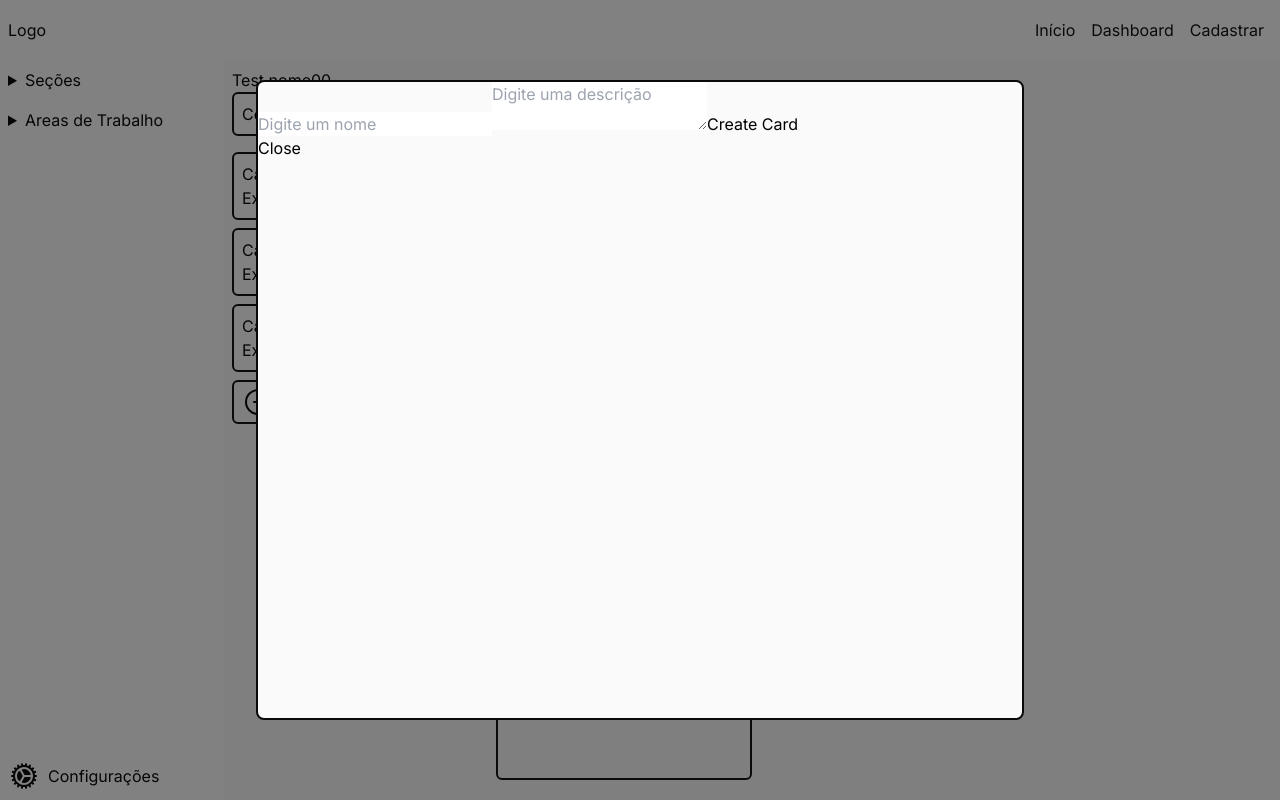
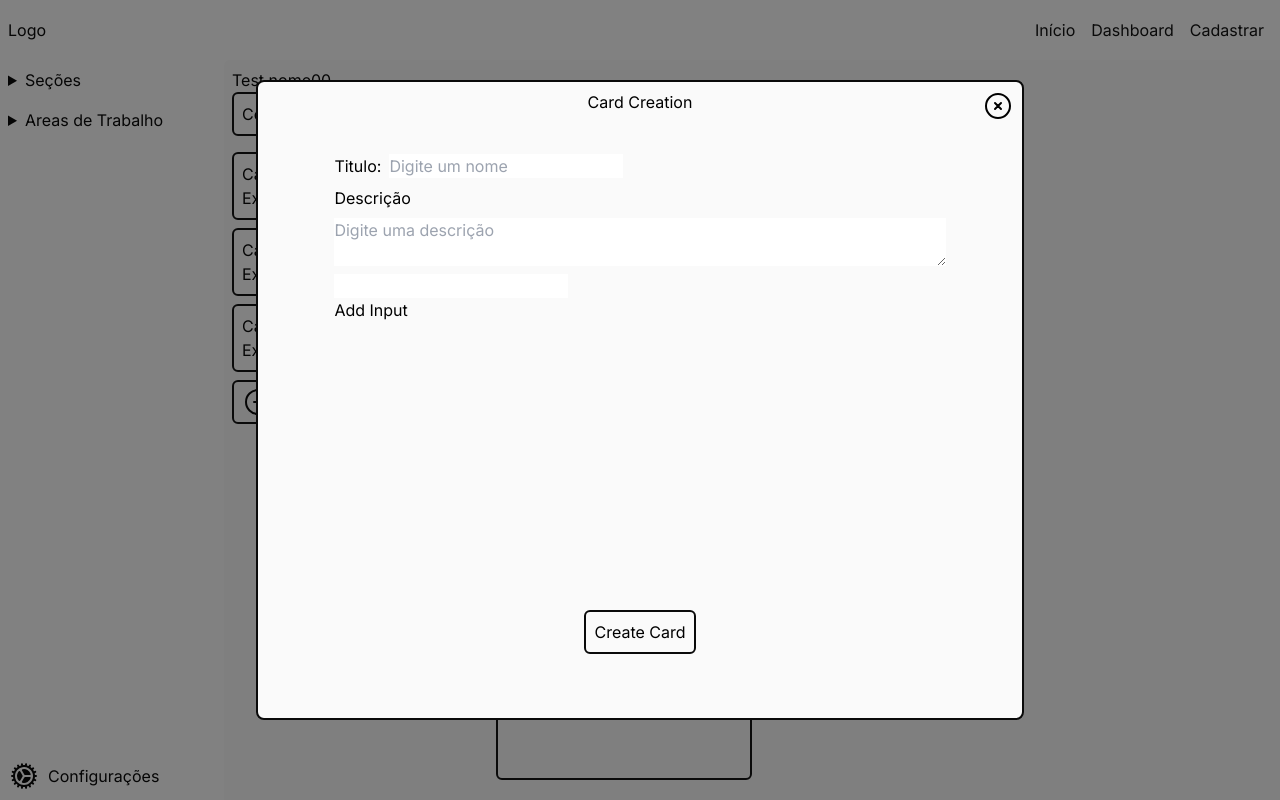
Before and after one commit to PragmaDevelopers/SistemasRC, a Next.js app in the folder SistemaBase/front-end/: page /dashboard/board/nome00 in a window 1280 px wide. Both pictures are taken after a click on the button "Add Card". Built offline with nearby package versions, Linux system fonts and the light colour scheme.

Commit message:
made some changes

```diff
--- a/SistemaBase/front-end/src/app/dashboard/board/[id]/page.tsx
+++ b/SistemaBase/front-end/src/app/dashboard/board/[id]/page.tsx
@@ -280,6 +280,7 @@ export default function Page({ params }: { params: { id: string } }) {
     const columnsId = useMemo(() => kanbanData.columns.map((col: Column) => col.id), [kanbanData]);
     const [showCreateCardForm, setShowCreateCardForm] = useState<boolean>(false);
     const [tempColumnID, setTempColumnID] = useState<string>("");
+    const [inputs, setInputs] = useState<String[]>(['']);
     const sensors = useSensors(useSensor(PointerSensor, {
         activationConstraint: {
             distance: 2,  // 2px
@@ -571,10 +572,26 @@ export default function Page({ params }: { params: { id: string } }) {
         setShowCreateCardForm(true);
     };
 
+
+
+    const handleAddInput = () => {
+        setInputs([...inputs, '']); // Add a new input field
+    };
+
+    const handleInputChange = (index: number, value: any) => {
+        const newInputs = [...inputs];
+        newInputs[index] = value;
+        setInputs(newInputs);
+    };
+
+
+
     const createCardForm = (event: any) => {
         event.preventDefault();
         const cardTitle: string = event.target.title.value;
         const cardDescription: string = event.target.description.value;
+        const checklistsItems: CheckListItem =
+            console.log(inputs);
 
         // Check if the card title is not empty before creating the card
         if (cardTitle.trim() !== "") {
@@ -639,13 +656,34 @@ export default function Page({ params }: { params: { id: string } }) {
     return (
         <main className="w-full h-full overflow-x-auto overflow-y-hidden shrink-0">
             <div className={(showCreateCardForm ? 'flex ' : 'hidden ') + 'absolute top-0 left-0 w-full h-full z-20 justify-center items-center bg-neutral-950/50'}>
-                <div className='w-[60%] h-[80%] bg-neutral-50 rounded-lg border-neutral-950 border-2'>
-                    <form onSubmit={createCardForm}>
-                        <input type='text' name='title' placeholder='Digite um nome' />
-                        <textarea name='description' placeholder='Digite uma descrição'></textarea>
-                        <button type='submit'>Create Card</button>
+                <div className='relative w-[60%] h-[80%] bg-neutral-50 rounded-lg border-neutral-950 border-2 flex justify-center items-center'>
+                    <h1 className='absolute top-2 w-full text-center'>Card Creation</h1>
+                    <form onSubmit={createCardForm} className='w-[80%] h-[80%] relative'>
+                        <div className='flex my-2'>
+                            <label htmlFor='CardTitle' className='mr-2'>Titulo:</label>
+                            <input id="CardTitle" type='text' name='title' placeholder='Digite um nome' />
+                        </div>
+                        <div className='flex flex-col my-2'>
+                            <label htmlFor='CardDescription' className='mb-2'>Descrição</label>
+                            <textarea id="CardDescription" name='description' placeholder='Digite uma descrição'></textarea>
+                        </div>
+                        <div className='w-full absolute bottom-0 flex justify-center items-center'>
+                            <button type='submit' className='w-fit p-2 border-2 border-neutral-950 rounded-md'>Create Card</button>
+                        </div>
+                        {inputs.map((inputValue, index) => (
+                            <div key={index}>
+                                <input
+                                    type="text"
+                                    value={inputValue as any}
+                                    onChange={(e) => handleInputChange(index, e.target.value)}
+                                />
+                            </div>
+                        ))}
+                        <button type="button" onClick={handleAddInput}>
+                            Add Input
+                        </button>
                     </form>
-                    <button onClick={() => setShowCreateCardForm(false)}>Close</button>
+                    <button onClick={() => setShowCreateCardForm(false)}><XCircleIcon className='w-8 aspect-square absolute top-2 right-2' /></button>
                 </div>
             </div>
             <div className="">
```
